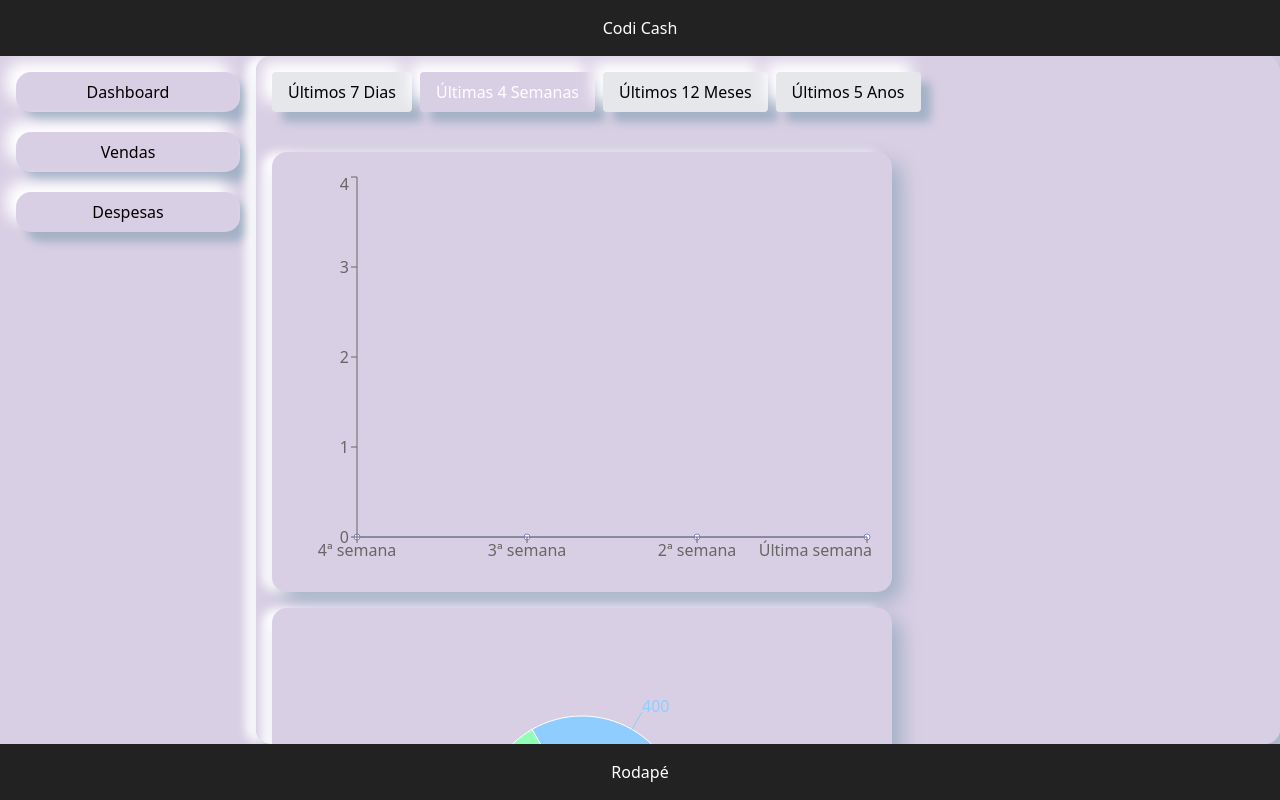
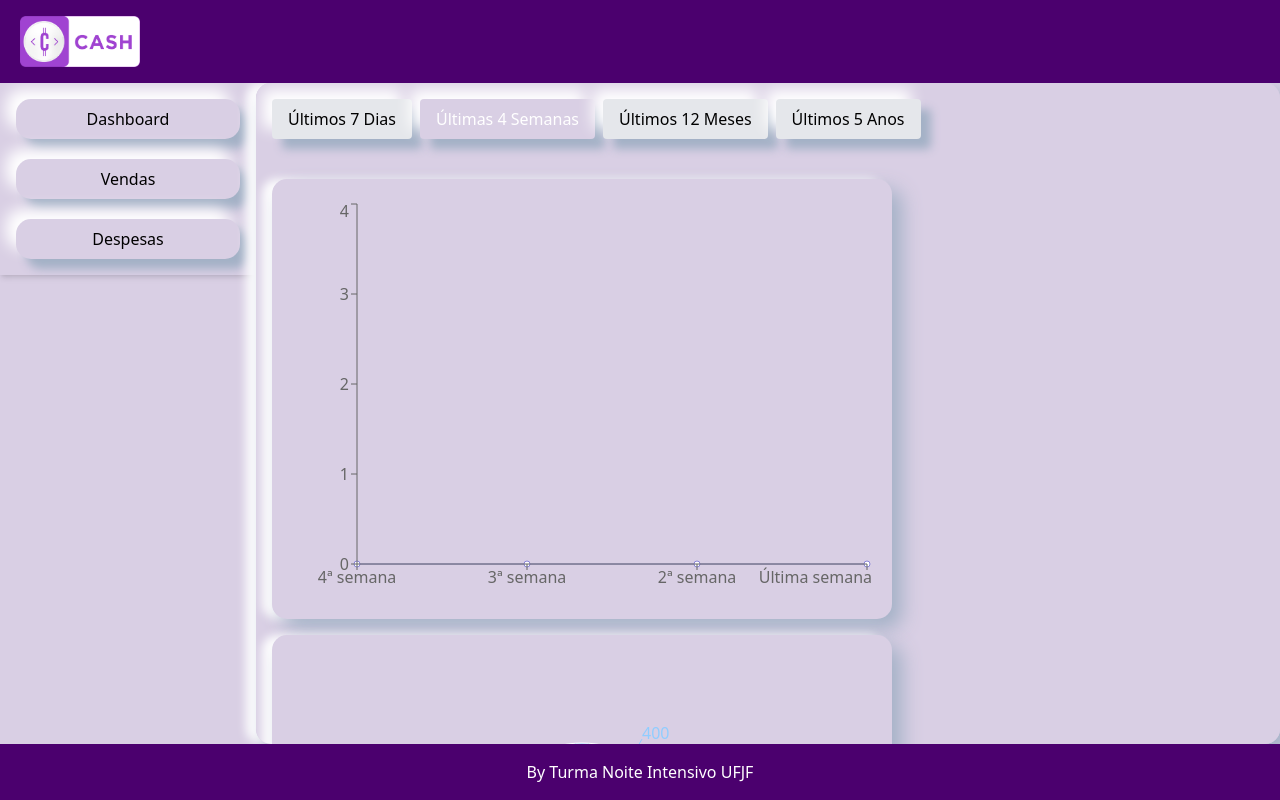
Before and after one commit to codiacademy/ChallengeVII-intensivo-ufjf, a Next.js app: page / in a window 1280 px wide. Built offline with nearby package versions, Linux system fonts and the light colour scheme.

Commit message:
alterações

```diff
--- a/app/(content)/layout.jsx
+++ b/app/(content)/layout.jsx
@@ -14,7 +14,12 @@ export default function RootLayout({ children }) {
       <body className="h-screen flex flex-col overflow-hidden">
         <Header />
         <div className="flex flex-1 overflow-hidden bg-[var(--colors-background)]">
-          <SideBar />
+          <div className="hidden md:block">
+            <SideBar />
+          </div>
+          <div className="md:hidden flex items-center justify-end p-4">
+            <h1>Hamburguer Menu</h1>
+          </div>
           <main className="flex-1 flex-grow overflow-auto rounded-[15px] shadow-[10px_10px_20px_#a3b1c6,-10px_0px_10px_#ffffff] bg-[var(--colors-background)]">{children}</main>
         </div>
         <Footer />
--- a/components/Footer/Footer.jsx
+++ b/components/Footer/Footer.jsx
@@ -1,7 +1,7 @@
 export default function Footer() {
   return (
-    <footer className=" shrink-0 w-full bg-[#222] text-[#FFF] py-4">
-      <h2 className="text-center">Rodapé</h2>
+    <footer className=" shrink-0 w-full bg-[#4b006e] text-[#FFF] py-4">
+      <h2 className="text-center">By Turma Noite Intensivo UFJF</h2>
     </footer>
   );
 }
--- a/components/Header/Header.jsx
+++ b/components/Header/Header.jsx
@@ -1,7 +1,8 @@
 export default function Header() {
   return (
-    <header className="shrink-0 bg-[#222] text-[#FFF] py-4">
-      <h2 className="text-center">Codi Cash</h2>
+    <header className="shrink-0 bg-[#4b006e] text-[#FFF] py-4">
+      <img src="/CODI-Cash-final-02.png" alt="Logo CODI Cash" className="ml-5" width={120} />
+
     </header>
   );
 }
--- a/pglogin.html
+++ b/pglogin.html
@@ -11,7 +11,7 @@
 
   <nav class="navbar">
     <div class="logo">
-      <img src="components/IMG/CODI Cash final 02.png" alt="Logo CODI Cash">
+      <img src="/public/CODI-Cash-final-02.png" alt="Logo CODI Cash">
     </div>
   </nav>
 
```
Also changed, not shown: public/CODI-Cash-final-02.png (renamed from components/IMG/CODI Cash final 02.png).
